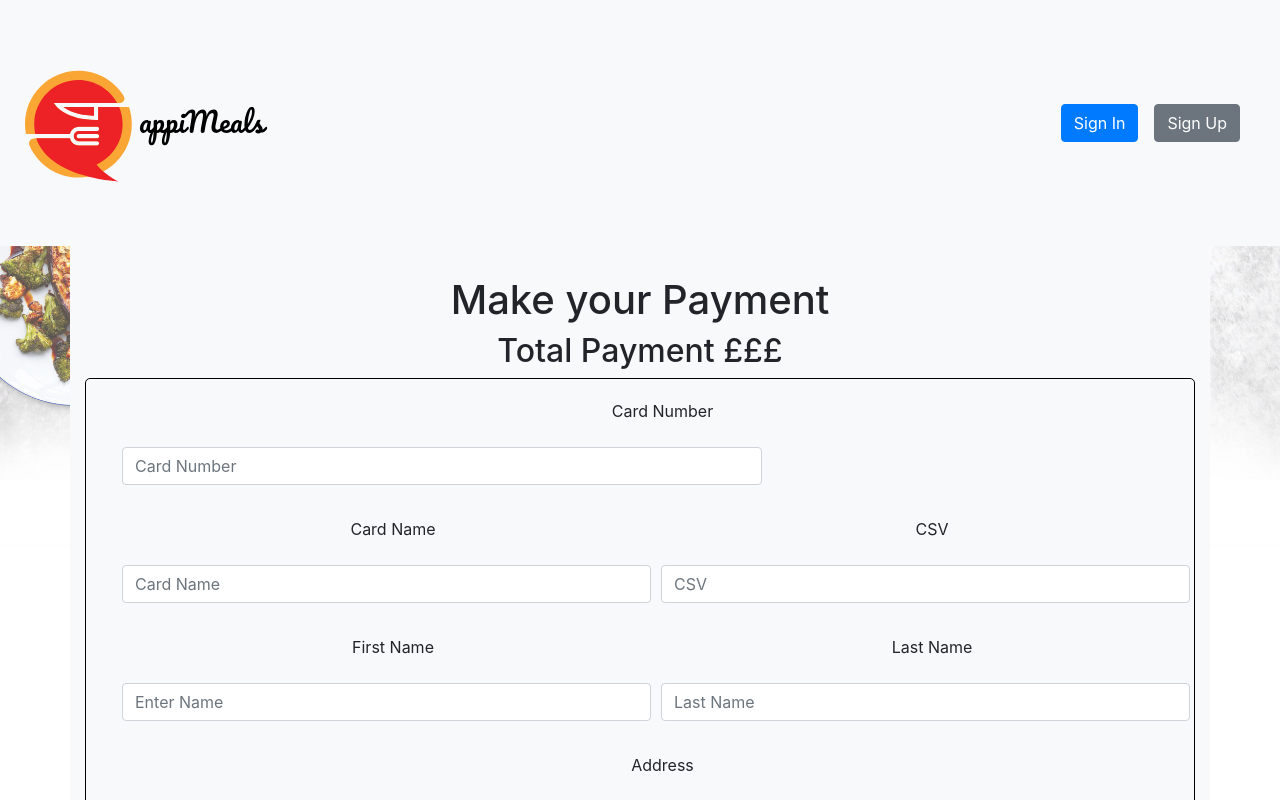
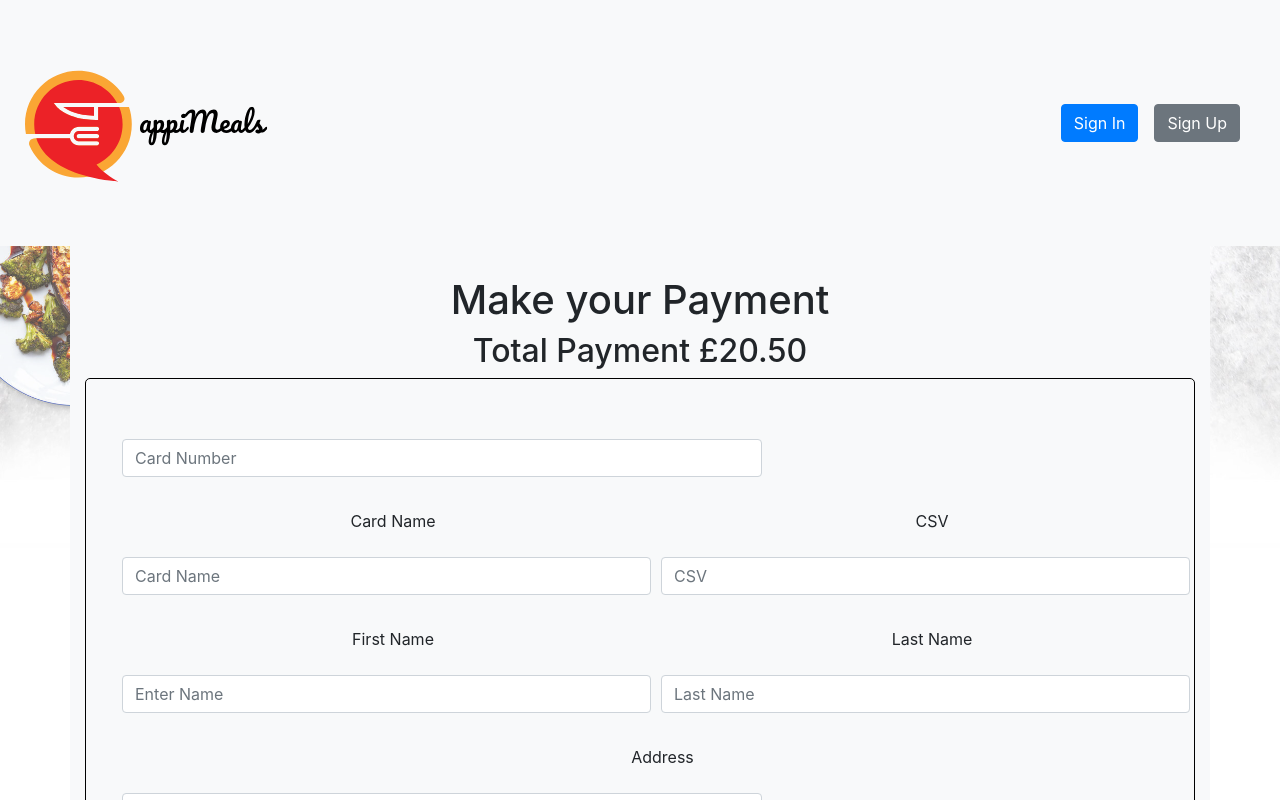
Before and after one commit to AppiMeals/appimeals-frontend, a React (Create React App) app: page /SuperMarketLogIn in a window 1280 px wide. Shown: the top 800 px of the page. Built offline with nearby package versions, Linux system fonts and the light colour scheme.

Commit message:
linking in mymealshop

```diff
--- a/src/Components/SuperMarketLogInPayment/SuperMarketLogInPayment.js
+++ b/src/Components/SuperMarketLogInPayment/SuperMarketLogInPayment.js
@@ -9,12 +9,12 @@ const SuperMarketLogInPayment = () => {
     return (
         <>
 
-            <h2>Total Payment £££</h2>
+            <h2>Total Payment £20.50</h2>
             <Form className="paymentForm">
 
                 <Form.Row >
                     <Form.Group as={Col} controlId="formGridCardDetails">
-                        <Form.Label>Card Number</Form.Label>
+                        <Form.Label></Form.Label>
                         <Form.Control placeholder="Card Number" />
                     </Form.Group>
                 </Form.Row>
--- a/src/Pages/MyMealChoices/MyMealChoices.css
+++ b/src/Pages/MyMealChoices/MyMealChoices.css
@@ -18,3 +18,8 @@
 .delete__button:hover{
     opacity: 0.5;
 }
+
+.MyMealShopButton{
+    float: right;
+    margin-right: 40px;
+}
--- a/src/Pages/MyMealChoices/MyMealChoices.js
+++ b/src/Pages/MyMealChoices/MyMealChoices.js
@@ -4,8 +4,8 @@ import '../MyMealChoices/MyMealChoices.css';
 import MealChoices from '../../Components/MealChoices/MealChoices';
 //import TotalPrice from '../../Components/TotalPrice/TotalPrice';
 //import ShoppingBasket from '../../Components/ShoppingBasket/ShoppingBasket';
-import { Card } from 'react-bootstrap';
-
+import { Card ,Button} from 'react-bootstrap';
+import { Link } from 'react-router-dom';
 const MyMealChoices = (props) => {
 
     const [recipes, setRecipes] = useState([]);
@@ -55,7 +55,10 @@ const MyMealChoices = (props) => {
             <div className="main__section__MyMealChoices">
                 <h1>My Meal Choices</h1>
 
+
+
                 <Card className="meals-Card">
+                <Link to={"/MyMealShop"}> <Button className = "MyMealShopButton"> My Meal Shop</Button></Link>
                     {sortedRecipes.map(recipe =>
                         <MealChoices
                             deleteRecipe={deleteRecipe}
```
